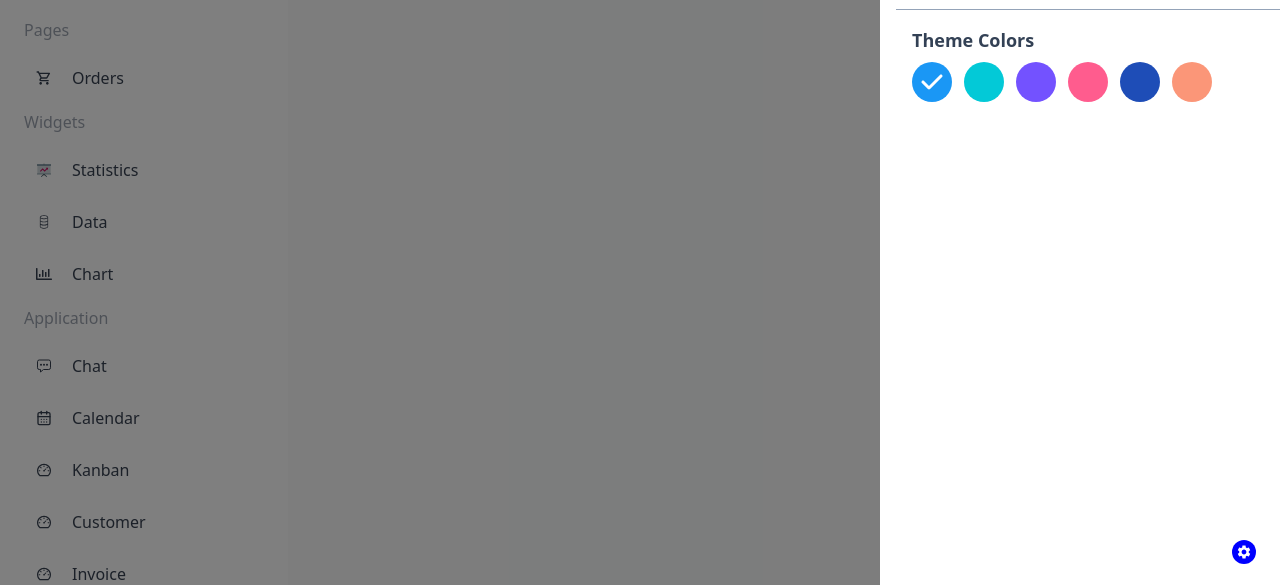
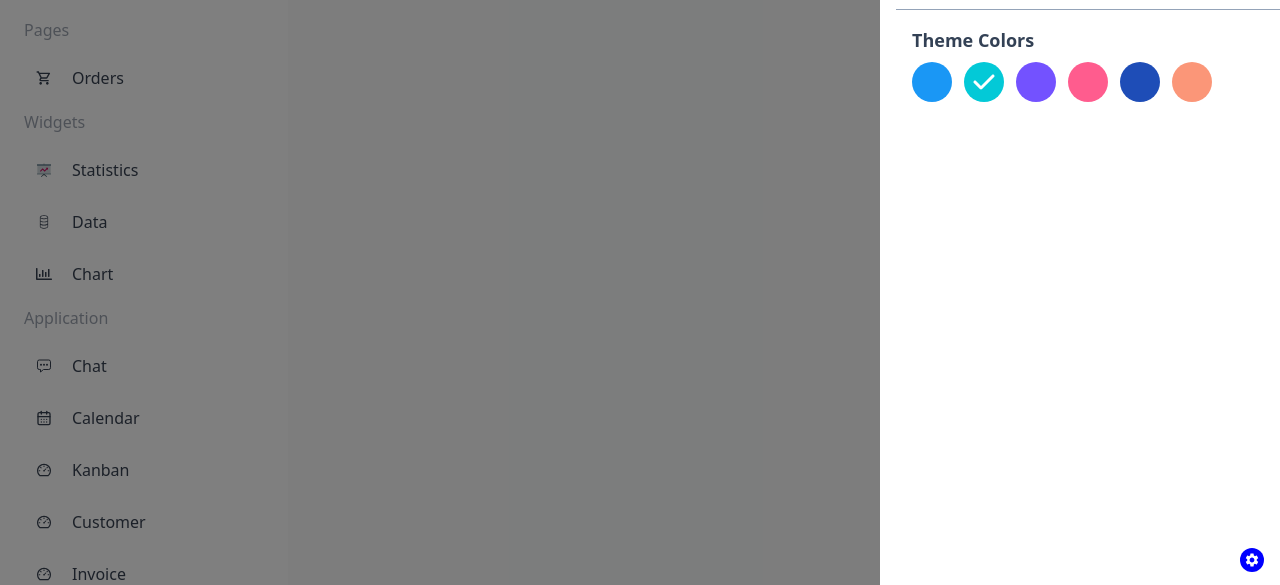
Before and after one commit to habib16gb/Dash01, a React (Vite) app in the folder client/: page /components in a window 1280 px wide. Both pictures are taken after a click on the button 1244 px from the left and 764 px from the top of the page. Shown: the part 212-797 px from the top of the page. Built offline with nearby package versions, Linux system fonts and the light colour scheme.

Commit message:
fix show themeSettings

```diff
--- a/client/src/App.tsx
+++ b/client/src/App.tsx
@@ -36,28 +36,34 @@ import FormReactTable from "./pages/FormReactTable";
 import { useStateContext } from "./contexts/ContextsProvider";
 
 const App = () => {
-  const { activeMenu } = useStateContext();
+  const { activeMenu, themeSettings, setThemeSettings } = useStateContext();
 
   return (
     <div>
       <BrowserRouter>
-        <div className='flex relative dark:bg-main-dark-bg '>
-          <div className='fixed right-4 bottom-4 z-50'>
-            <Tooltip title='settings' placement='top'>
-              <IconButton aria-label='settings' onClick={() => {}}>
+        <div className="flex relative dark:bg-main-dark-bg ">
+          <div className="fixed right-4 bottom-4 z-50">
+            <Tooltip title="settings" placement="top">
+              <button
+                aria-label="settings"
+                onClick={() => {
+                  console.log(themeSettings);
+                  setThemeSettings(true);
+                }}
+              >
                 <SettingsIcon
                   style={{ background: "blue" }}
-                  className='text-3xl rounded-full hover:drop-shadow-xl p-1 hover:bg-white text-white'
+                  className="text-3xl rounded-full hover:drop-shadow-xl p-1 hover:bg-white text-white"
                 />
-              </IconButton>
+              </button>
             </Tooltip>
           </div>
           {activeMenu ? (
-            <div className='w-72 fixed sidebar dark:bg-secondary-dark-bg bg-white  '>
+            <div className="w-72 fixed sidebar dark:bg-secondary-dark-bg bg-white  ">
               <Sidebar />
             </div>
           ) : (
-            <div className='w-0 dark:bg-secondary-dark-bg'>
+            <div className="w-0 dark:bg-secondary-dark-bg">
               <Sidebar />
             </div>
           )}
@@ -66,94 +72,94 @@ const App = () => {
               activeMenu ? "md:ml-72" : "flex-1"
             }`}
           >
-            <div className='fixed md:static bg-main-bg dark:bg-main-dark-bg navbar w-full '>
+            <div className="fixed md:static bg-main-bg dark:bg-main-dark-bg navbar w-full ">
               <Navbar />
             </div>
 
             <div>
-              <ThemeSettings />
+              {themeSettings && <ThemeSettings />}
               <Routes>
+                {/* Root */}
+                <Route path="/" element={<DefaultDashboard />} />
+
                 {/* Dashboard */}
+                <Route path="/Dashboard" element={<DefaultDashboard />} />
                 <Route
-                  path='/dashboard/default'
-                  element={<DefaultDashboard />}
-                />
-                <Route
-                  path='/dashboard/analytics'
+                  path="/dashboard/analytics"
                   element={<AnalyticsDashboard />}
                 />
-                <Route path='/components' element={<Components />} />
+                <Route path="/components" element={<Components />} />
 
                 {/* Pages */}
 
-                <Route path='/Orders' element={<Orders />} />
+                <Route path="/Orders" element={<Orders />} />
 
                 {/* Widgets */}
                 <Route
-                  path='/widgets/statistics'
+                  path="/widgets/statistics"
                   element={<WidgetStatistics />}
                 />
-                <Route path='/widgets/data' element={<WidgetData />} />
-                <Route path='/widgets/chart' element={<WidgetChart />} />
+                <Route path="/widgets/data" element={<WidgetData />} />
+                <Route path="/widgets/chart" element={<WidgetChart />} />
 
                 {/* Application */}
-                <Route path='/application/chat' element={<ApplicationChat />} />
+                <Route path="/application/chat" element={<ApplicationChat />} />
                 <Route
-                  path='/application/calendar'
+                  path="/application/calendar"
                   element={<ApplicationCalendar />}
                 />
                 <Route
-                  path='/application/kanban'
+                  path="/application/kanban"
                   element={<ApplicationKanban />}
                 />
                 <Route
-                  path='/application/customer'
+                  path="/application/customer"
                   element={<ApplicationCustomer />}
                 />
                 <Route
-                  path='/application/invoice'
+                  path="/application/invoice"
                   element={<ApplicationInvoice />}
                 />
                 <Route
-                  path='/application/profile'
+                  path="/application/profile"
                   element={<ApplicationProfile />}
                 />
                 <Route
-                  path='/application/colorPicker'
+                  path="/application/colorPicker"
                   element={<ApplicationColorPicker />}
                 />
                 <Route
-                  path='/application/editor'
+                  path="/application/editor"
                   element={<ApplicationEditor />}
                 />
                 <Route
-                  path='/application/eCommerce'
+                  path="/application/eCommerce"
                   element={<ApplicationECommerce />}
                 />
 
                 {/* Forms & Tables */}
-                <Route path='/form/validation' element={<FormValidation />} />
-                <Route path='/form/wizard' element={<FormWizard />} />
-                <Route path='/form/layout' element={<Formlayout />} />
-                <Route path='/form/plugins' element={<Formplugins />} />
-                <Route path='/form/reactTable' element={<FormReactTable />} />
-                <Route path='/form/muiTable' element={<FormMuiTable />} />
+                <Route path="/form/validation" element={<FormValidation />} />
+                <Route path="/form/wizard" element={<FormWizard />} />
+                <Route path="/form/layout" element={<Formlayout />} />
+                <Route path="/form/plugins" element={<Formplugins />} />
+                <Route path="/form/reactTable" element={<FormReactTable />} />
+                <Route path="/form/muiTable" element={<FormMuiTable />} />
 
                 {/* Charts & Map */}
-                <Route path='/chart/charts' element={<ChartCharts />} />
-                <Route path='/chart/map' element={<ChartMap />} />
+                <Route path="/chart/charts" element={<ChartCharts />} />
+                <Route path="/chart/map" element={<ChartMap />} />
 
                 {/* Pages */}
                 <Route
-                  path='/pages/authentication'
+                  path="/pages/authentication"
                   element={<PageAuthentication />}
                 />
                 <Route
-                  path='/pages/maintenance'
+                  path="/pages/maintenance"
                   element={<PageMaintenance />}
                 />
-                <Route path='/pages/contactUs' element={<PageContactUs />} />
-                <Route path='/pages/pricing' element={<Pagepricing />} />
+                <Route path="/pages/contactUs" element={<PageContactUs />} />
+                <Route path="/pages/pricing" element={<Pagepricing />} />
               </Routes>
             </div>
           </div>
--- a/client/src/components/ThemeSettings.tsx
+++ b/client/src/components/ThemeSettings.tsx
@@ -3,74 +3,76 @@ import { FaCheck } from "react-icons/fa6";
 import { themeColors } from "../data/data";
 import Tooltip from "@mui/material/Tooltip";
 import IconButton from "@mui/material/IconButton";
+import { useStateContext } from "../contexts/ContextsProvider";
 export { themeColors } from "../data/data";
 
 const ThemeSettings = () => {
-  const currentColor = "#1A97F5";
+  const { setColor, setMode, currentColor, currentMode, setThemeSettings } =
+    useStateContext();
   return (
-    <div className='bg-half-transparent w-screen fixed nav-item top-0 right-0'>
-      <div className='float-right h-screen dark:text-gray-200 bg-white dark:[#484B52] w-400'>
-        <div className='flex justify-between items-center p-4 ml-4'>
-          <p className='font-semibold text-xl capitalize'>settings</p>
+    <div className="bg-half-transparent w-screen fixed nav-item top-0 right-0">
+      <div className="float-right h-screen dark:text-gray-200 bg-white dark:[#484B52] w-400">
+        <div className="flex justify-between items-center p-4 ml-4">
+          <p className="font-semibold text-xl capitalize">settings</p>
           <button
-            type='button'
-            onClick={() => {}}
-            className='text-2xl p-3 hover:drop-shadow-xl hover:bg-light-gray'
+            type="button"
+            onClick={() => setThemeSettings(false)}
+            className="text-2xl p-3 hover:drop-shadow-xl hover:bg-light-gray"
             style={{ color: "rgb(153,171,180)", borderRadius: "50%" }}
           >
             <MdOutlineCancel />
           </button>
         </div>
-        <div className='flex flex-col border-t-1 border-slate-400 p-4 ml-4'>
-          <p className='font-semibold text-lg capitalize text-slate-700'>
+        <div className="flex flex-col border-t-1 border-slate-400 p-4 ml-4">
+          <p className="font-semibold text-lg capitalize text-slate-700">
             theme options
           </p>
-          <div className='mt-4'>
+          <div className="mt-4">
             <input
-              type='radio'
-              id='light'
-              name='theme'
+              type="radio"
+              id="light"
+              name="theme"
               value={"Light"}
-              className='cursor-pointer'
+              className="cursor-pointer"
               onChange={() => {}}
               checked={true}
             />
             <label
-              className='ml-2 capitalize text-sm cursor-pointer'
-              htmlFor='light'
+              className="ml-2 capitalize text-sm cursor-pointer"
+              htmlFor="light"
             >
               light
             </label>
           </div>
-          <div className='mt-4'>
+          <div className="mt-4">
             <input
-              type='radio'
-              id='dark'
-              name='theme'
+              type="radio"
+              id="dark"
+              name="theme"
               value={"Dark"}
-              className='cursor-pointer'
+              className="cursor-pointer"
               onChange={() => {}}
               checked={true}
             />
             <label
-              className='ml-2 capitalize text-sm cursor-pointer'
-              htmlFor='dark'
+              className="ml-2 capitalize text-sm cursor-pointer"
+              htmlFor="dark"
             >
               dark
             </label>
           </div>
         </div>
-        <div className='flex flex-col border-t-1 border-slate-400 p-4 ml-4'>
-          <p className='font-semibold text-lg capitalize text-slate-700'>
+        <div className="flex flex-col border-t-1 border-slate-400 p-4 ml-4">
+          <p className="font-semibold text-lg capitalize text-slate-700">
             theme colors
           </p>
-          <div className='flex gap-3'>
+          <div className="flex gap-3">
             {themeColors.map((item, index) => (
-              <Tooltip key={index} placement='top' title={item.name}>
-                <div className='relative mt-2 cursor-pointer flex gap-5 items-center '>
+              <Tooltip key={index} placement="top" title={item.name}>
+                <div className="relative mt-2 cursor-pointer flex gap-5 items-center ">
                   <button
-                    className='h-10 w-10 rounded-full cursor-pointer flex items-center justify-center'
-                    aria-label='btn'
+                    className="h-10 w-10 rounded-full cursor-pointer flex items-center justify-center"
+                    aria-label="btn"
                     style={{ backgroundColor: item.color }}
                     onClick={() => {}}
                   >
--- a/client/src/contexts/ContextsProvider.tsx
+++ b/client/src/contexts/ContextsProvider.tsx
@@ -12,6 +12,14 @@ interface inDashContext {
   handleClick: (clicked: enClicked) => void;
   screenSize: number;
   setScreenSize: React.Dispatch<React.SetStateAction<number>>;
+  currentColor: string;
+  setCurrentColor: React.Dispatch<React.SetStateAction<string>>;
+  currentMode: string;
+  setCurrentMode: React.Dispatch<React.SetStateAction<string>>;
+  setColor: (e: any) => void;
+  setMode: (e: any) => void;
+  themeSettings: boolean;
+  setThemeSettings: React.Dispatch<React.SetStateAction<boolean>>;
 }
 
 const DashContext = createContext<inDashContext | null>(null);
@@ -41,6 +49,19 @@ export const DashContextProvider = ({ children }: Props) => {
   const [activeMenu, setActiveMenu] = useState(true);
   const [isClicked, setIsClicked] = useState(initialState);
   const [screenSize, setScreenSize] = useState(undefined);
+  const [currentColor, setCurrentColor] = useState("#03C9D7");
+  const [currentMode, setCurrentMode] = useState("Light");
+  const [themeSettings, setThemeSettings] = useState(false);
+
+  const setMode = (e) => {
+    setCurrentMode(e.target.value);
+    localStorage.setItem("themeMode", e.target.value);
+  };
+
+  const setColor = (e) => {
+    setCurrentColor(e.target.value);
+    localStorage.setItem("themeColor", e.target.value);
+  };
 
   const handleClick = (clicked: enClicked) => {
     setIsClicked({ ...initialState, [clicked]: true });
@@ -56,6 +77,14 @@ export const DashContextProvider = ({ children }: Props) => {
         handleClick,
         screenSize,
         setScreenSize,
+        currentColor,
+        setCurrentColor,
+        currentMode,
+        setCurrentMode,
+        setColor,
+        setMode,
+        themeSettings,
+        setThemeSettings,
       }}
     >
       {children}
```
